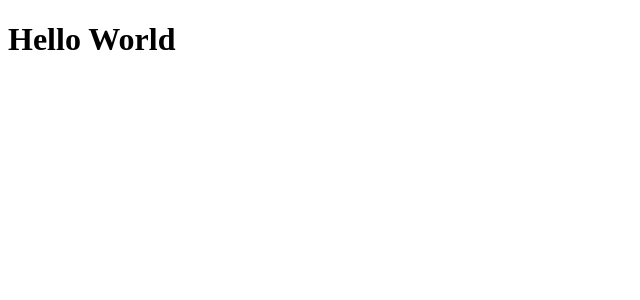
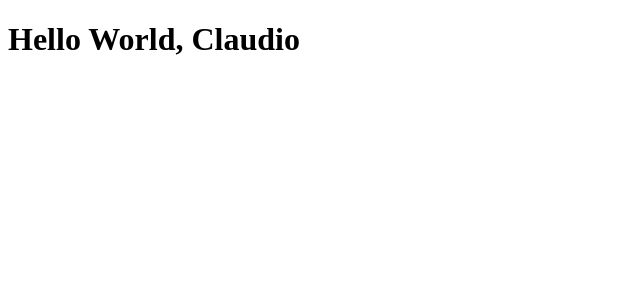
Before and after one commit to EduardoMilione2005/lab-frontend, a JavaScript app in the folder 03-estrutura/: page / in a window 1280 px wide. Shown: the top 300 px of the page, without its empty margins (0-640 px from the left). Built offline with nearby package versions, Linux system fonts and the light colour scheme; the HTML template or start-up script is replaced by a standard one.

Commit message:
Trabalho 01 - Hello World

```diff
--- a/03-estrutura/src/App.js
+++ b/03-estrutura/src/App.js
@@ -1,5 +1,5 @@
 export default function App() {
   return (
-    <h1>Hello World</h1>
+    <h1>Hello World, Claudio</h1>
   );
 }
```
